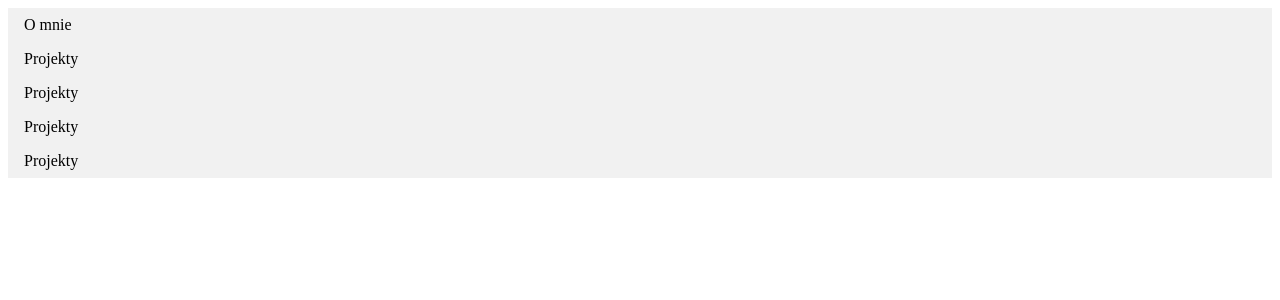
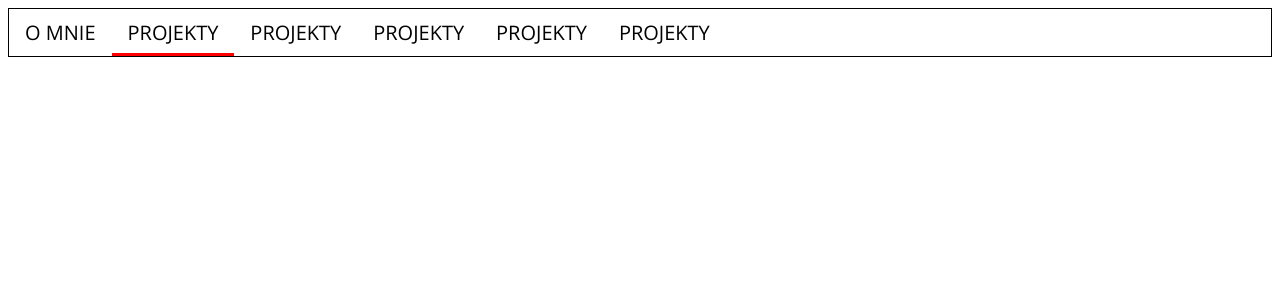
Before and after one commit to tomjan0/aboutMe, a PHP site: page /projects.html in a window 1280 px wide. Shown: the top 300 px of the page. Run offline with PHP 8.4, Linux system fonts and the light colour scheme.

Commit message:
navigation bar added

```diff
--- a/projects.html
+++ b/projects.html
@@ -1,18 +1,18 @@
 <!DOCTYPE html>
 <html lang="pl">
 <head>
-    <meta charset="UTF-8" content="width=device-width, initial-scale=1.0"
-          name="viewport">
+    <meta name="viewport" content="width=device-width, initial-scale=1.0; charset=utf-8">
     <title>Projekty</title>
     <link rel="stylesheet" type="text/css" href="styles.css">
 </head>
 <body>
-<ul>
-    <li><a href="index.html">O mnie</a></li>
-    <li><a href="projects.html">Projekty</a></li>
-    <li><a href="projects.html">Projekty</a></li>
-    <li><a href="projects.html">Projekty</a></li>
-    <li><a href="projects.html">Projekty</a></li>
-</ul>
+<nav class="topnav" >
+    <a href="index.html">O mnie</a>
+    <a class="active" href="projects.html">Projekty</a>
+    <a href="projects.html">Projekty</a>
+    <a href="projects.html">Projekty</a>
+    <a href="projects.html">Projekty</a>
+    <a href="projects.html">Projekty</a>
+</nav>
 </body>
 </html>
--- a/styles.css
+++ b/styles.css
@@ -1,19 +1,38 @@
-ul {
-    list-style-type: none;
-    margin: 0;
-    padding: 0;
-    background-color: #f1f1f1;
+@import url('https://fonts.googleapis.com/css?family=Open+Sans:300&display=swap');
+
+
+.topnav {
+    background-color: white;
+    overflow: auto;
+    border: 1px solid ;
 }
 
-li a {
-    display: block;
-    color: #000;
-    padding: 8px 16px;
+.topnav a {
+    float: left;
+    font-family: "Open Sans", sans-serif;
+    text-transform: uppercase;
+    color: #000000;
+    text-align: center;
+    padding: 10px 16px;
     text-decoration: none;
+    font-size: 20px;
+    transition: background-color .35s ;
 }
 
-/* Change the link color on hover */
-li a:hover {
-    background-color: #555;
-    color: white;
+.topnav a:hover {
+    background-color: #e6e6e6;
 }
+
+.topnav a.active {
+    border-bottom: 3px solid red;
+    padding-bottom: 7px;
+}
+
+
+@media screen and (max-width: 600px) {
+    .topnav a {
+        width: auto;
+        float: none;
+    }
+
+}
```
Also changed, not shown: index.html (+6 -6 lines), project1.html (+5 -6 lines).
